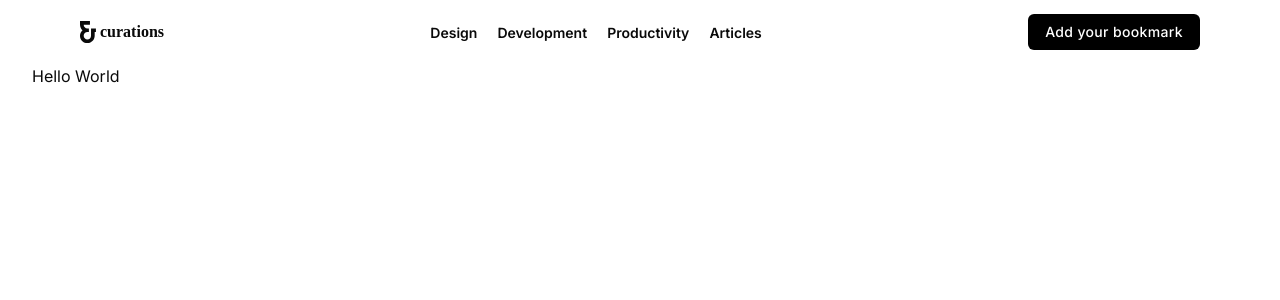
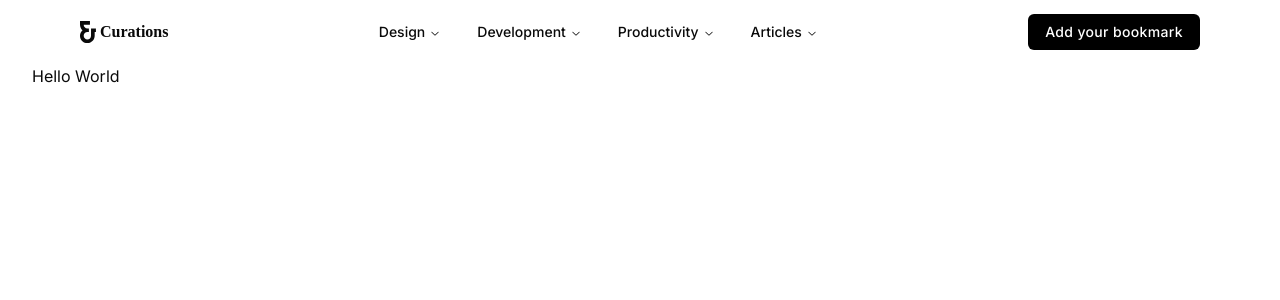
Before and after one commit to cemtatli/curations, a Next.js app: page / in a window 1280 px wide. Shown: the top 300 px of the page. Built offline with nearby package versions, Linux system fonts and the light colour scheme; a web font is replaced by a local one.

Commit message:
Refactor header and navbar components

```diff
--- a/components/header.tsx
+++ b/components/header.tsx
@@ -9,18 +9,17 @@ import Link from 'next/link'
 const Header = () => {
   return (
     <header className="flex h-16 w-full items-center justify-between px-8 md:px-20">
-      <>
       <div className="flex items-center justify-between">
         <Link
           href="/"
-            className="font-handwriting flex items-center justify-center gap-x-1 bg-gradient-to-tr font-semibold">
+          className="flex items-center justify-center gap-x-1 bg-gradient-to-tr font-handwriting font-semibold">
           <Logo size={16} />
-            curations
+          Curations
         </Link>
       </div>
       <Navbar />
+
       <Button variant="epigra">Add your bookmark</Button>
-      </>
     </header>
   )
 }
--- /dev/null
+++ b/components/loading.tsx
@@ -0,0 +1,12 @@
+const Loading = () => {
+  return (
+    <svg className="h-8 w-8 animate-spin text-white" xmlns="http://www.w3.org/2000/svg" fill="none" viewBox="0 0 24 24">
+      <circle className="opacity-25" cx="12" cy="12" r="10" stroke="currentColor" stroke-width="4"></circle>
+      <path
+        className="opacity-75"
+        fill="currentColor"
+        d="M4 12a8 8 0 018-8V0C5.373 0 0 5.373 0 12h4zm2 5.291A7.962 7.962 0 014 12H0c0 3.042 1.135 5.824 3 7.938l3-2.647z"></path>
+    </svg>
+  )
+}
+export default Loading
--- /dev/null
+++ b/components/navbar-item.tsx
@@ -0,0 +1,26 @@
+import { cn } from '@/lib/utils'
+import { NavigationMenuLink } from '@/components/ui/navigation-menu'
+import React from 'react'
+
+const ListItem = React.forwardRef<React.ElementRef<'a'>, React.ComponentPropsWithoutRef<'a'>>(
+  ({ className, title, children, ...props }, ref) => {
+    return (
+      <li>
+        <NavigationMenuLink asChild>
+          <a
+            ref={ref}
+            className={cn(
+              'block select-none space-y-1 rounded-md p-3 leading-none no-underline outline-none transition-colors hover:bg-accent hover:text-accent-foreground focus:bg-accent focus:text-accent-foreground',
+              className,
+            )}
+            {...props}>
+            <div className="text-sm font-medium leading-none">{title}</div>
+            <p className="line-clamp-2 text-sm leading-snug text-muted-foreground">{children}</p>
+          </a>
+        </NavigationMenuLink>
+      </li>
+    )
+  },
+)
+ListItem.displayName = 'ListItem'
+export default ListItem
--- a/components/navbar.tsx
+++ b/components/navbar.tsx
@@ -1,22 +1,43 @@
 import { categories } from '@/data'
 import { NavbarProps } from '@/types'
-import Link from 'next/link'
+
+import {
+  NavigationMenu,
+  NavigationMenuContent,
+  NavigationMenuItem,
+  NavigationMenuList,
+  NavigationMenuTrigger,
+} from '@/components/ui/navigation-menu'
+
+import ListItem from '@/components/navbar-item'
 
 const Navbar: React.FC<NavbarProps> = () => {
   return (
-    <nav>
-      <ul className="flex items-center justify-between gap-x-5">
+    <NavigationMenu>
+      <NavigationMenuList>
         {categories.map(category => {
           return (
-            <li key={category.id}>
-              <Link href={`?category=${category.id}`} className="text-sm font-semibold">
-                {category.title}
-              </Link>
-            </li>
+            <NavigationMenuItem key={category.id}>
+              <NavigationMenuTrigger>{category.title}</NavigationMenuTrigger>
+              <NavigationMenuContent>
+                <ul className="grid w-[400px] gap-4 p-4 md:w-[500px] md:grid-cols-2 lg:w-[600px]">
+                  {category.subcategories.map(subcategory => {
+                    return (
+                      <ListItem
+                        key={subcategory.title}
+                        title={subcategory.title}
+                        href={`?categories=${category.id}&subcategory=${subcategory.id}`}>
+                        {subcategory?.description}
+                      </ListItem>
+                    )
+                  })}
+                </ul>
+              </NavigationMenuContent>
+            </NavigationMenuItem>
           )
         })}
-      </ul>
-    </nav>
+      </NavigationMenuList>
+    </NavigationMenu>
   )
 }
 
--- a/data/index.ts
+++ b/data/index.ts
@@ -2,22 +2,112 @@ export const categories = [
   {
     title: 'Design',
     id: 'design',
-    color: '#F56565',
+    color: 'red',
+    subcategories: [
+      {
+        title: 'Typography',
+        description:
+          'The art and technique of arranging type to make written language legible, readable, and appealing when displayed.',
+        id: 'typography',
+        color: 'red',
+      },
+      {
+        title: 'Color',
+        description:
+          'The art and technique of arranging type to make written language legible, readable, and appealing when displayed.',
+        id: 'color',
+        color: 'red',
+      },
+      {
+        title: 'Layout',
+        description:
+          'The art and technique of arranging type to make written language legible, readable, and appealing when displayed.',
+        id: 'layout',
+        color: 'red',
+      },
+    ],
   },
   {
     title: 'Development',
     id: 'development',
-    color: '#ED8936',
+    color: 'orange',
+    subcategories: [
+      {
+        title: 'JavaScript',
+        description: 'JavaScript is a programming language that conforms to the ECMAScript specification.',
+        id: 'javascript',
+        color: 'orange',
+      },
+      {
+        title: 'React',
+        description: 'React is a JavaScript library for building user interfaces.',
+        id: 'react',
+        color: 'orange',
+      },
+      {
+        title: 'Vue',
+        description: 'Vue is a progressive framework for building user interfaces.',
+        id: 'vue',
+        color: 'orange',
+      },
+      {
+        title: 'Angular',
+        description: 'Angular is a platform for building mobile and desktop web applications.',
+        id: 'angular',
+        color: 'orange',
+      },
+    ],
   },
   {
     title: 'Productivity',
-
     id: 'productivity',
-    color: '#ECC94B',
+    color: 'yellow',
+    subcategories: [
+      {
+        title: 'Time management',
+        description:
+          'Time management is the process of planning and exercising conscious control of time spent on specific activities.',
+        id: 'time-management',
+        color: 'yellow',
+      },
+      {
+        title: 'Note taking',
+        description: 'Note-taking is the practice of recording information from different sources and platforms.',
+        id: 'note-taking',
+        color: 'yellow',
+      },
+      {
+        title: 'Mindfulness',
+        description:
+          'Mindfulness is the psychological process of purposely bringing one’s attention to experiences occurring in the present moment.',
+        id: 'mindfulness',
+        color: 'yellow',
+      },
+    ],
   },
   {
     title: 'Articles',
     id: 'articles',
-    color: '#48BB78',
+    color: 'green',
+    subcategories: [
+      {
+        title: 'Design',
+        description: 'Design is the creation of a plan or convention for the construction of an object or a system.',
+        id: 'design',
+        color: 'green',
+      },
+      {
+        title: 'Development',
+        description: 'Development is the process of translating user stories into a deployable product.',
+        id: 'development',
+        color: 'green',
+      },
+      {
+        title: 'Productivity',
+        description: 'Productivity describes various measures of the efficiency of production.',
+        id: 'productivity',
+        color: 'green',
+      },
+    ],
   },
 ]
```
Also changed, not shown: types/index.ts (+7 -0 lines). Lines whose indentation alone changed are shown as unchanged.
